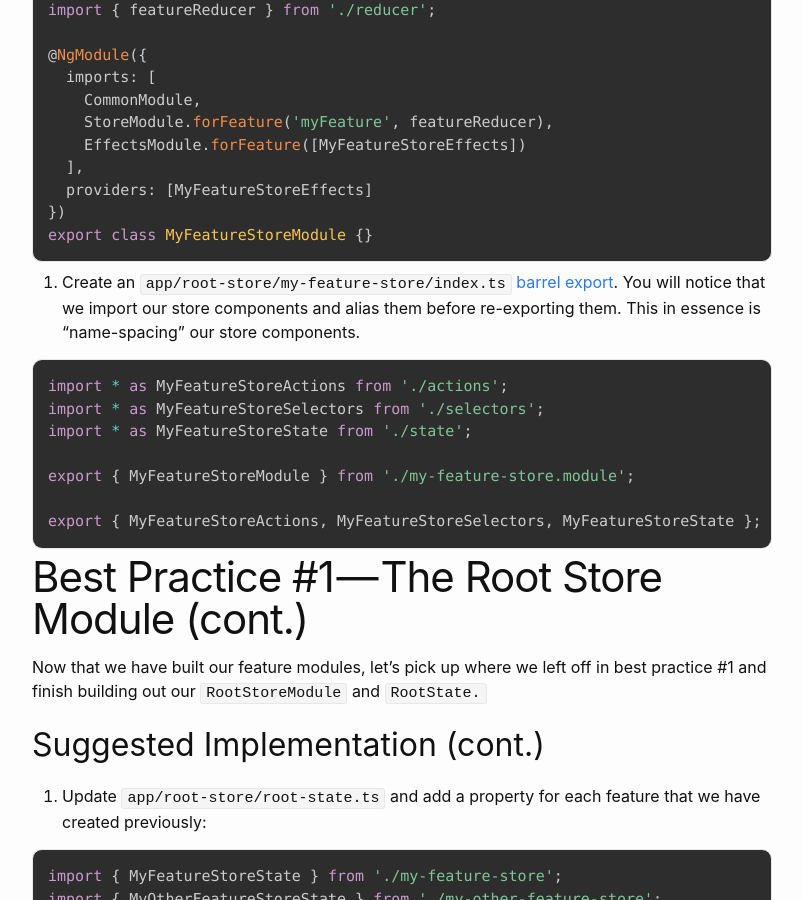
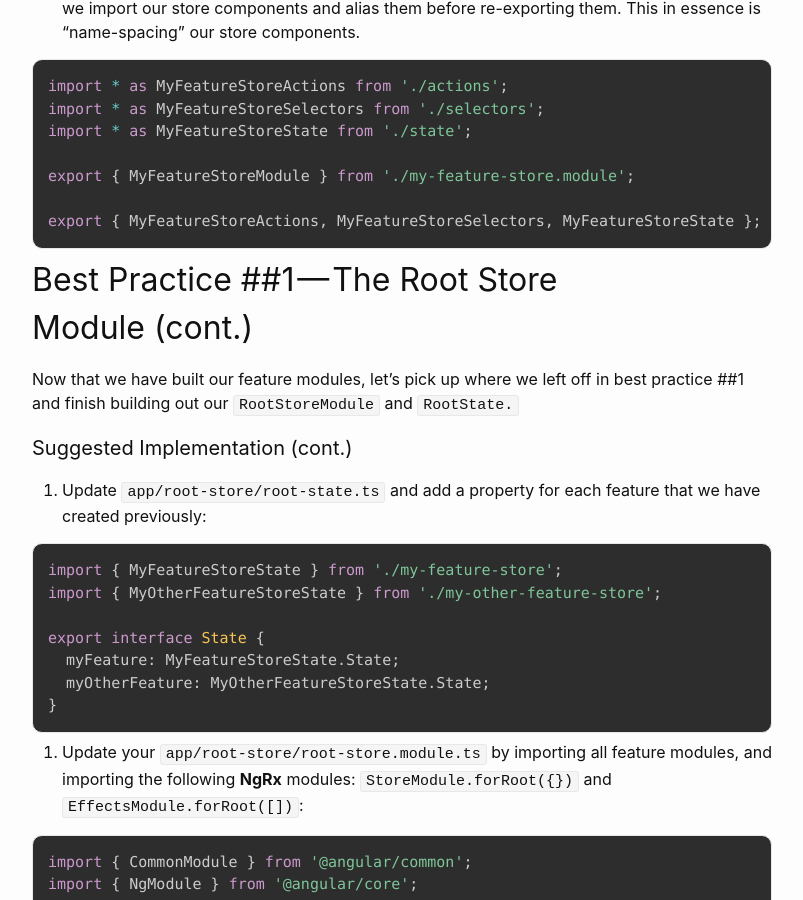
Before and after one commit to timdeschryver/blog, a Jekyll site: the page built from _posts/2018-05-30-ngrx-best-practices-for-enterprise-angular-applications.md, in a window 1280 px wide and 900 px high, scrolled down 11563 px. Shown: the whole window, without its empty margins (238-1041 px from the left). Built offline with Jekyll 4.4.1, drawn with Linux system fonts in a browser that asks for light colours; comment, search, counter and statistics services are not loaded; some of the changed text lies outside the part shown.

````diff
--- a/_posts/2018-05-30-ngrx-best-practices-for-enterprise-angular-applications.md
+++ b/_posts/2018-05-30-ngrx-best-practices-for-enterprise-angular-applications.md
@@ -12,7 +12,7 @@ header-img: "assets/post_headers/ngrx_best_practices_header.png"
 
 ![](/assets/post_headers/ngrx_best_practices_header.png)
 
-# Before We Get Started
+## Before We Get Started
 
 This article is not intended to be a tutorial on **NgRx**. There are several great resources that currently exist, written by experts much smarter than me. I highly suggest that you take time and learn **NgRx** and the **redux** pattern before attempting to implement these concepts.
 
@@ -22,17 +22,17 @@ This article is not intended to be a tutorial on **NgRx**. There are several gre
 - [NgRx.io Docs](https://ngrx.io/docs)
 - [NgRx.io Resources](https://ngrx.io/resources)
 
-# Background
+## Background
 
 The following represents a pattern that I've developed at my day job after building several enterprise Angular applications using the **NgRx** library. I have found that most online tutorials do a great job of helping you to get your store up and running, but often fall short of illustrating best practices for clean separation of concerns between your store feature slices, root store, and user interface.
 
 With the following pattern, your root application state, and each slice (property) of that root application state are separated into a `RootStoreModule` and per feature `MyFeatureStoreModule`.
 
-# Prerequisites
+## Prerequisites
 
 This article assumes that you are building an [Angular v6 CLI](https://cli.angular.io/) generated application.
 
-# Installing NgRx Dependencies
+## Installing NgRx Dependencies
 
 Before we get started with generating code, let's make sure to install the necessary **NgRx** node modules from a prompt:
 
@@ -40,11 +40,11 @@ Before we get started with generating code, let's make sure to install the neces
 $ npm install @ngrx/{store,store-devtools,entity,effects}
 ```
 
-# Best Practice #1 — The Root Store Module
+## Best Practice ##1 — The Root Store Module
 
 Create a Root Store Module as a proper Angular **NgModule's** that bundle together NgRx store logic. Feature store modules will be imported into the Root Store Module allowing for a single root store module to be imported into your application's main App Module.
 
-## Suggested Implementation
+#### Suggested Implementation
 
 1.  Generate `RootStoreModule` using the **Angular CLI:**
 
@@ -62,19 +62,19 @@ This will create an interface named `RootState` but you will need to rename it t
 
 PLEASE NOTE: You will come back later on and add to this interface each feature module as a property.
 
-# Best Practice #2 — Create Feature Store Module(s)
+## Best Practice ##2 — Create Feature Store Module(s)
 
 Create feature store modules as proper Angular NgModule's that bundle together feature slices of your store, including `state`, `actions`, `reducer`, `selectors`, and `effects`. Feature modules are then imported into your `RootStoreModule`. This will keep your code cleanly organizing into sub-directories for each feature store. In addition, as illustrated later on in the article, public `actions`, `selectors`, and `state` are name-spaced and exported with feature store prefixes.
 
-## Naming Your Feature Store
+#### Naming Your Feature Store
 
 In the example implementation below we will use the feature name `MyFeature`, however, this will be different for each feature you generate and should closely mirror the `RootState` property name. For example, if you are building a blog application, a feature name might be `Post`.
 
-## Entity Feature Modules or Standard Feature Modules?
+#### Entity Feature Modules or Standard Feature Modules?
 
 Depending on the type of feature you are creating you may or may not benefit from implementing [NgRx Entity](https://medium.com/ngrx/introducing-ngrx-entity-598176456e15). If your store feature slice will be dealing with an array of type then I suggest following the _Entity Feature Module_ implementation below. If building a store feature slice that does not consist of a standard array of type, then I suggest following the _Standard Feature Module_ implementation below.
 
-## Suggested Implementation — Entity Feature Module
+#### Suggested Implementation — Entity Feature Module
 
 1.  Generate `MyFeatureStoreModule` feature module using the **Angular CLI:**
 
@@ -265,7 +265,7 @@ export class MyFeatureStoreEffects {
 }
 ```
 
-## Suggested Implementation — Standard Feature Module
+#### Suggested Implementation — Standard Feature Module
 
 1.  Generate `MyFeatureStoreModule` feature module using the **Angular CLI:**
 
@@ -446,7 +446,7 @@ export class MyFeatureStoreEffects {
 }
 ```
 
-## Suggested Implementation — Entity and Standard Feature Modules
+#### Suggested Implementation — Entity and Standard Feature Modules
 
 Now that we have created our feature module, either Entity or Standard typed above, we need to import the parts (state, actions, reducer, effects, selectors) into the Angular NgModule for the feature. In addition, we will create a barrel export in order to make imports in our application components clean and orderly, with asserted name-spaces.
 
@@ -483,11 +483,11 @@ export { MyFeatureStoreModule } from './my-feature-store.module';
 export { MyFeatureStoreActions, MyFeatureStoreSelectors, MyFeatureStoreState };
 ```
 
-# Best Practice #1 — The Root Store Module (cont.)
+## Best Practice ##1 — The Root Store Module (cont.)
 
-Now that we have built our feature modules, let's pick up where we left off in best practice #1 and finish building out our `RootStoreModule` and `RootState.`
+Now that we have built our feature modules, let's pick up where we left off in best practice ##1 and finish building out our `RootStoreModule` and `RootState.`
 
-## Suggested Implementation (cont.)
+#### Suggested Implementation (cont.)
 
 3. Update `app/root-store/root-state.ts` and add a property for each feature that we have created previously:
 
@@ -563,7 +563,7 @@ export * from './my-other-feature-store';
 export { RootStoreState, RootStoreSelectors, RootStoreModule };
 ```
 
-# Wiring up the Root Store Module to your Application
+## Wiring up the Root Store Module to your Application
 
 Now that we have built our Root Store Module, composed of Feature Store Modules, let's add it to the main `app.module.ts` and show just how neat and clean the wiring up process is.
 
@@ -616,7 +616,7 @@ export class MyFeatureComponent implements OnInit {
 }
 ```
 
-# Finished Application Structure
+## Finished Application Structure
 
 Once we have completed implementation of the above best practices our Angular application structure should look very similar to something like this:
 
@@ -675,27 +675,27 @@ Once we have completed implementation of the above best practices our Angular ap
  └── tslint.json
 ```
 
-# Fully Working Example — Chuck Norris Joke Generator
+## Fully Working Example — Chuck Norris Joke Generator
 
 I have put together a fully working example of the above best practices. It's a simple Chuck Norris Joke Generator that has uses `@angular/material` and the [http://www.icndb.com/](http://www.icndb.com/) api for data.
 
-## Github
+#### Github
 
 [https://github.com/wesleygrimes/angular-ngrx-chuck-norris](https://github.com/wesleygrimes/angular-ngrx-chuck-norris)
 
-## Stackblitz
+#### Stackblitz
 
 You can see the live demo at [https://angular-ngrx-chuck-norris.stackblitz.io](https://angular-ngrx-chuck-norris.stackblitz.io) and here is the [Stackblitz](https://stackblitz.com) editor:
 
 [angular-ngrx-chuck-norris - StackBlitz](https://stackblitz.com/edit/angular-ngrx-chuck-norris)
 
-# Conclusion
+## Conclusion
 
 It's important to remember that I have implemented these best practices in several "real world" applications. While I have found these best practices helpful, and maintainable, I do not believe they are an end-all be-all solution to organizing NgRx projects; it's just what has worked for me. I am curious as to what you all think? Please feel free to offer any suggestions, tips, or best practices you've learned when building enterprise Angular applications with NgRx and I will update the article to reflect as such. Happy Coding!
 
 ---
 
-# Additional Resources
+## Additional Resources
 
 I would highly recommend enrolling in the Ultimate Angular courses, especially the NgRx course. It is well worth the money and I have used it as a training tool for new Angular developers. Follow the link below to signup.
 
````
Also changed, not shown: _posts/2019-02-05-building-an-aot-friendly-dynamic-content-outlet.md (+23 -23 lines), _posts/2019-02-14-how-to-use-tslint-to-autoremove-all-unused-imports-in-a-typescript-project.md (+7 -7 lines), _posts/2019-02-22-angular-courses-for-you-and-your-team-a-review-of-ultimate-courses.md (+14 -14 lines).
